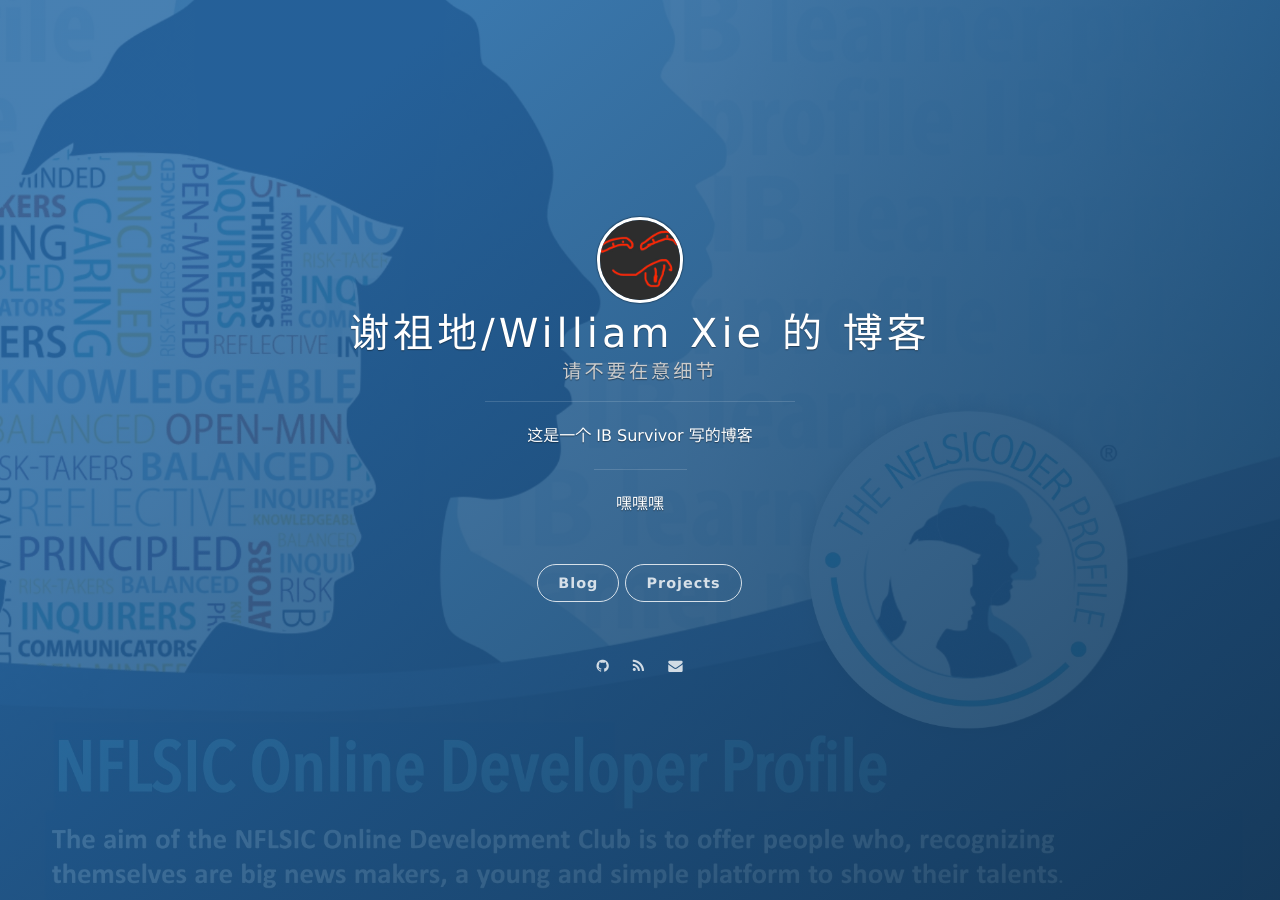
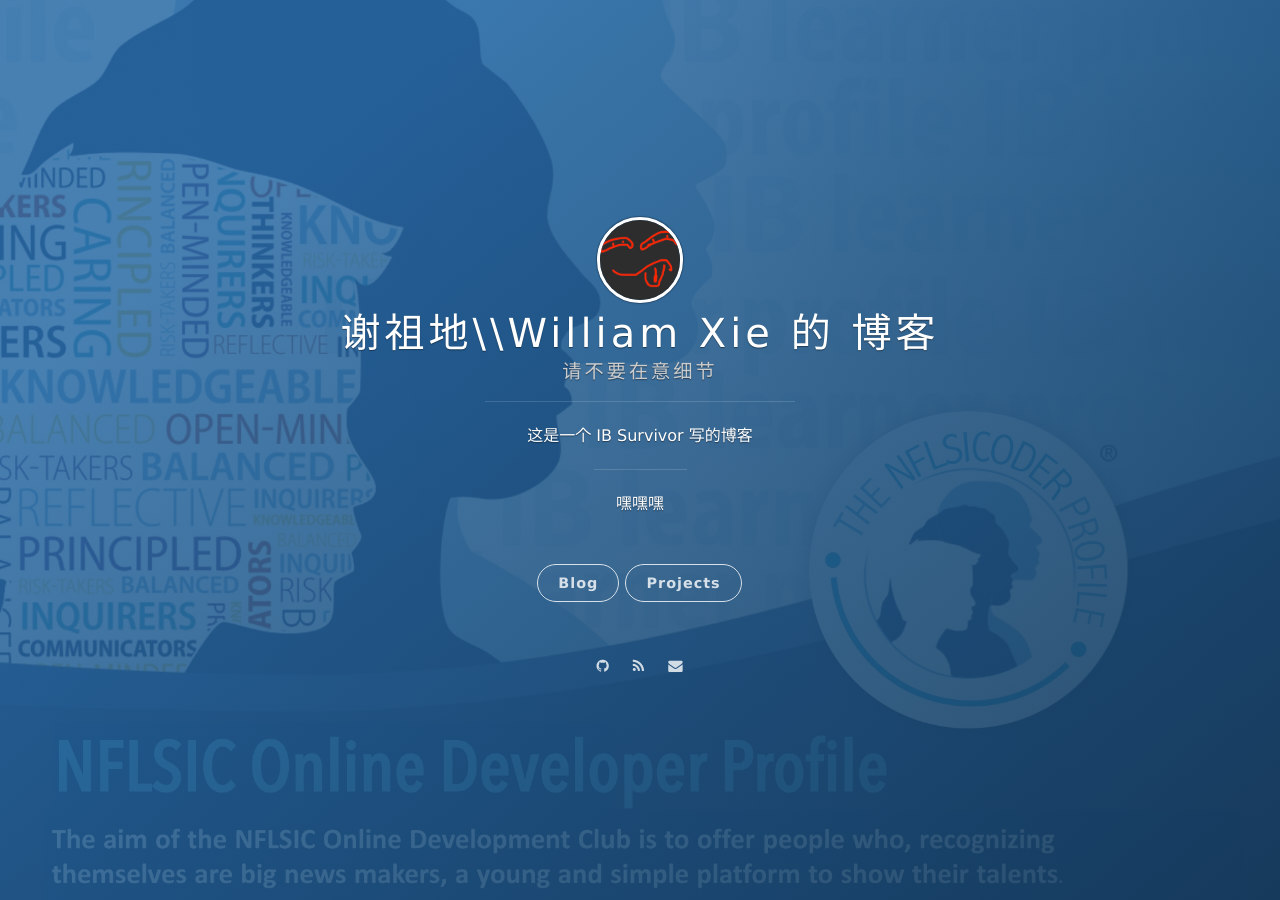
Before and after one commit to GuardHei/blog-xzd, a Jekyll site: the page built from index.html, in a window 1280 px wide. Built offline with Jekyll 4.4.1, drawn with Linux system fonts in a browser that asks for light colours; nearby versions of some CDN libraries; the list of posts is cut into pages by our own code.

Commit message:
adjust
adjust

```diff
--- a/_config.yml
+++ b/_config.yml
@@ -1,5 +1,5 @@
 # Basic
-title: 谢祖地/William Xie 的 博客
+title: 谢祖地\\William Xie 的 博客
 subtitle: 请不要在意细节
 welcome_message: <a href="https://github.com/GuardHei" target="_blank">嘿嘿嘿</a>
 description: 这是一个 IB Survivor 写的博客
```
